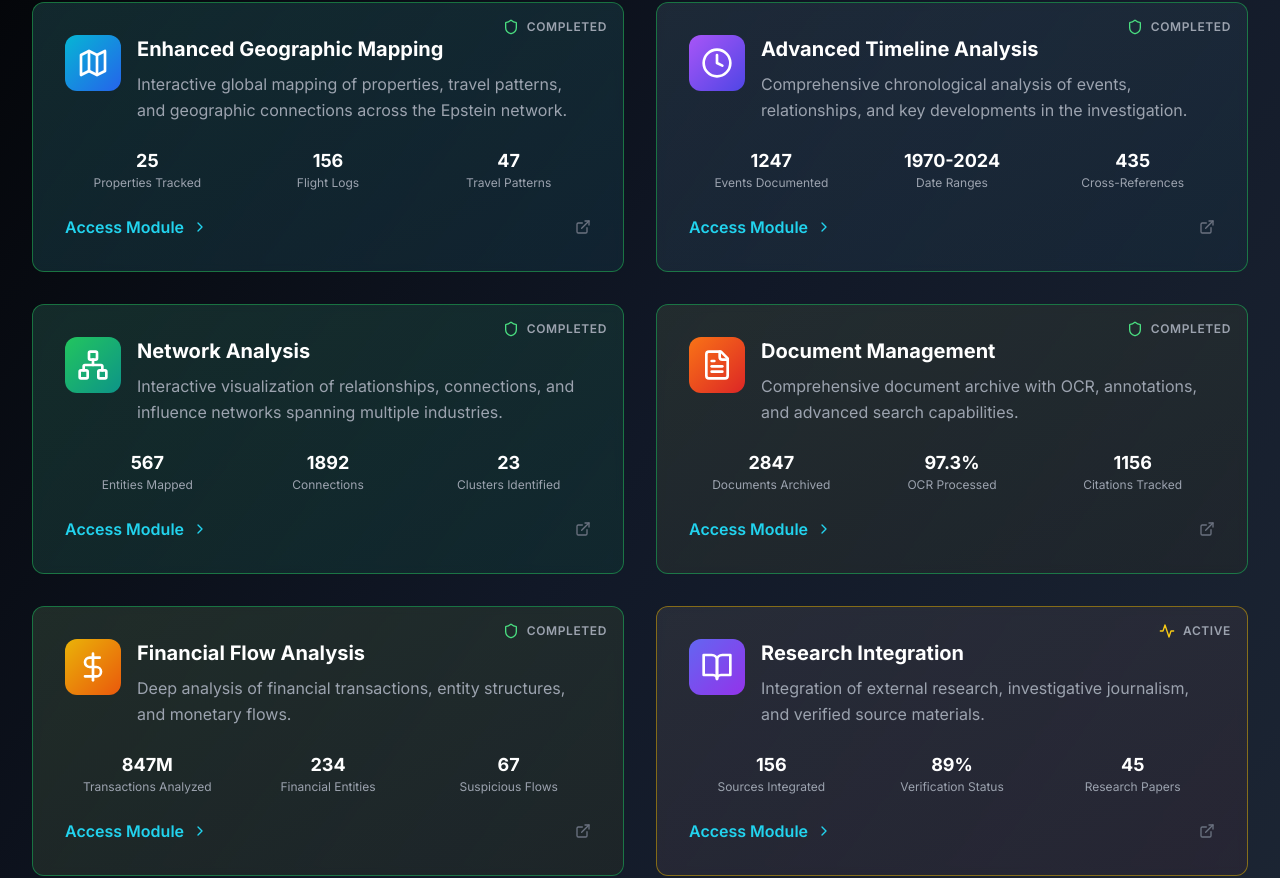
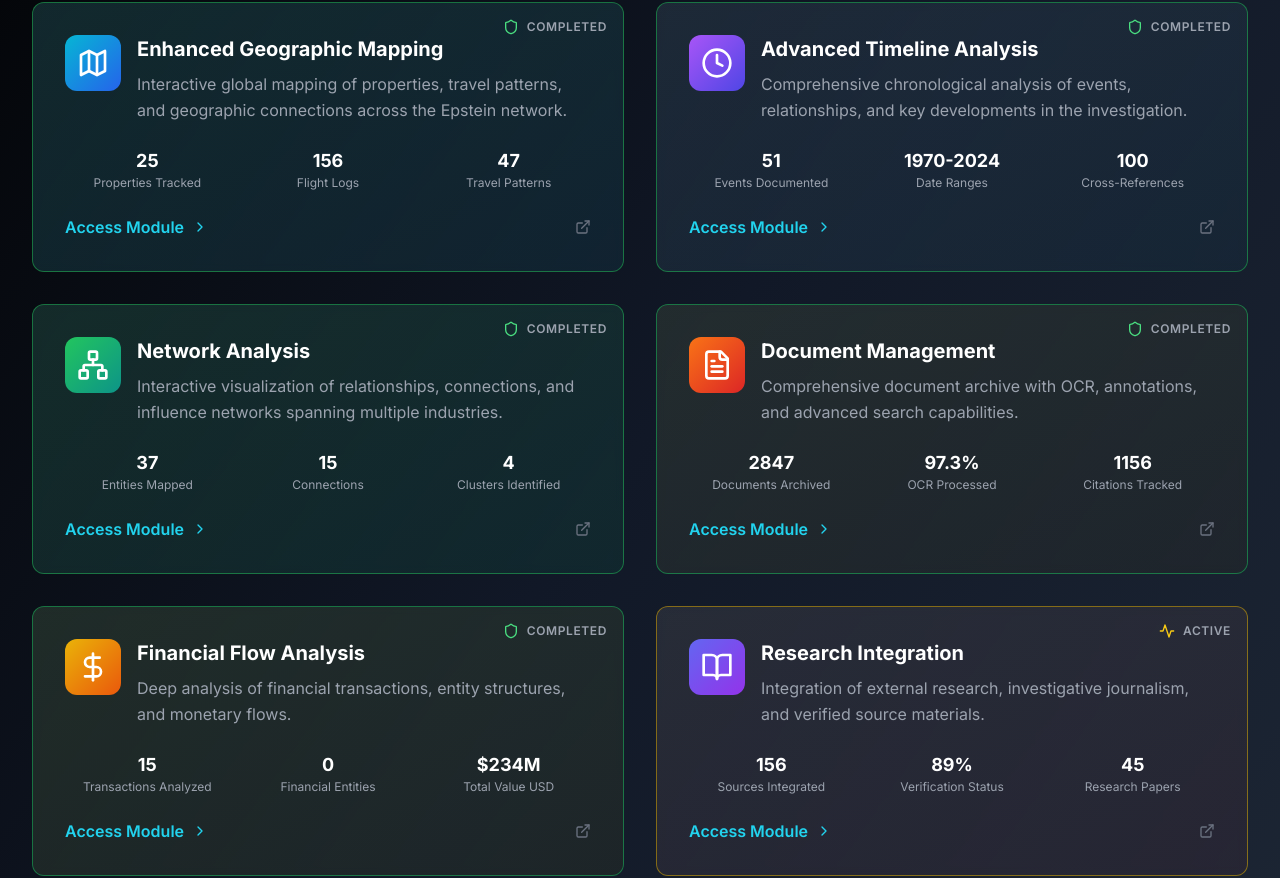
Before and after one commit to MWade09/theepsteinfiles, a Next.js app: page / in a window 1280 px wide. Shown: the part 465-1343 px from the top of the page. Built offline with nearby package versions, Linux system fonts and the light colour scheme.

Commit message:
enhanced global search, implemented real time data integration, cross reference integrity 99% (1 minor error to fix later)

```diff
--- a/src/app/page.tsx
+++ b/src/app/page.tsx
@@ -21,6 +21,11 @@
   ExternalLink
 } from 'lucide-react';
 import SearchModal from '@/components/SearchModal';
+import { corePeople } from '@/data/core/people';
+import { comprehensiveTimeline } from '@/data/core/timeline';
+import { coreRelationships } from '@/data/core/relationships';
+import { financialTransactions } from '@/data/financial/transactions';
+import { coreOrganizations } from '@/data/core/organizations';
 
 interface InvestigationModule {
   id: string;
@@ -73,9 +78,9 @@
   }, []);
 
   const investigationStats: InvestigationStats = {
-    totalDocuments: 2847,
-    entitiesTracked: 156,
-    connectionsMapping: 892,
+    totalDocuments: comprehensiveTimeline.length + financialTransactions.length,
+    entitiesTracked: corePeople.length + coreOrganizations.length,
+    connectionsMapping: coreRelationships.length,
     activeInvestigations: 7,
     lastUpdated: currentTime.toISOString()
   };
@@ -104,9 +109,9 @@
       href: '/timeline',
       status: 'completed',
       stats: [
-        { label: 'Events Documented', value: 1247 },
+        { label: 'Events Documented', value: comprehensiveTimeline.length },
         { label: 'Date Ranges', value: '1970-2024' },
-        { label: 'Cross-References', value: 435 }
+        { label: 'Cross-References', value: comprehensiveTimeline.reduce((acc, event) => acc + event.relatedEvents.length, 0) }
       ],
       color: 'purple',
       gradient: 'from-purple-500 to-indigo-600'
@@ -119,9 +124,9 @@
       href: '/network',
       status: 'completed',
       stats: [
-        { label: 'Entities Mapped', value: 567 },
-        { label: 'Connections', value: 1892 },
-        { label: 'Clusters Identified', value: 23 }
+        { label: 'Entities Mapped', value: corePeople.length + coreOrganizations.length },
+        { label: 'Connections', value: coreRelationships.length },
+        { label: 'Clusters Identified', value: Array.from(new Set(coreRelationships.map(r => r.type))).length }
       ],
       color: 'green',
       gradient: 'from-green-500 to-teal-600'
@@ -149,9 +154,9 @@
       href: '/financial',
       status: 'completed',
       stats: [
-        { label: 'Transactions Analyzed', value: '847M' },
-        { label: 'Financial Entities', value: 234 },
-        { label: 'Suspicious Flows', value: 67 }
+        { label: 'Transactions Analyzed', value: financialTransactions.length },
+        { label: 'Financial Entities', value: coreOrganizations.filter(org => org.type === 'financial').length },
+        { label: 'Total Value USD', value: `$${Math.round(financialTransactions.reduce((acc, tx) => acc + tx.amountUSD, 0) / 1000000)}M` }
       ],
       color: 'yellow',
       gradient: 'from-yellow-500 to-orange-600'
--- a/src/components/GlobalSearch.tsx
+++ b/src/components/GlobalSearch.tsx
@@ -6,10 +6,11 @@
 import { comprehensiveTimeline } from '@/data/core/timeline';
 import { coreRelationships } from '@/data/core/relationships';
 import { financialTransactions } from '@/data/financial/transactions';
+import { coreOrganizations } from '@/data/core/organizations';
 
 interface SearchResult {
   id: string;
-  type: 'person' | 'event' | 'relationship' | 'transaction' | 'document';
+  type: 'person' | 'event' | 'relationship' | 'transaction' | 'document' | 'organization';
   title: string;
   description: string;
   relevance: number;
@@ -148,6 +149,31 @@
       }
     });
 
+    // Search Organizations
+    coreOrganizations.forEach(organization => {
+      let relevance = 0;
+      const nameMatch = organization.name.toLowerCase().includes(query);
+      const descMatch = organization.description.toLowerCase().includes(query);
+      const tagMatch = organization.tags.some(tag => tag.toLowerCase().includes(query));
+
+      if (nameMatch) relevance += 90;
+      if (descMatch) relevance += 50;
+      if (tagMatch) relevance += 40;
+
+      if (relevance > 0) {
+        results.push({
+          id: organization.id,
+          type: 'organization',
+          title: organization.name,
+          description: organization.description.substring(0, 200) + '...',
+          relevance,
+          tags: organization.tags,
+          significance: organization.significance,
+          url: `/organizations#${organization.id}`
+        });
+      }
+    });
+
     // Apply filters
     let filteredResults = results;
 
@@ -183,6 +209,7 @@
       case 'relationship': return <User className="w-4 h-4" />;
       case 'transaction': return <DollarSign className="w-4 h-4" />;
       case 'document': return <FileText className="w-4 h-4" />;
+      case 'organization': return <Filter className="w-4 h-4" />;
       default: return <Search className="w-4 h-4" />;
     }
   };
@@ -194,6 +221,7 @@
       case 'relationship': return 'bg-purple-100 text-purple-800 dark:bg-purple-900 dark:text-purple-200';
       case 'transaction': return 'bg-yellow-100 text-yellow-800 dark:bg-yellow-900 dark:text-yellow-200';
       case 'document': return 'bg-gray-100 text-gray-800 dark:bg-gray-900 dark:text-gray-200';
+      case 'organization': return 'bg-orange-100 text-orange-800 dark:bg-orange-900 dark:text-orange-200';
       default: return 'bg-gray-100 text-gray-800 dark:bg-gray-900 dark:text-gray-200';
     }
   };
```
Also changed, not shown: 2 other files (tests, documents, lock files or other folders).
